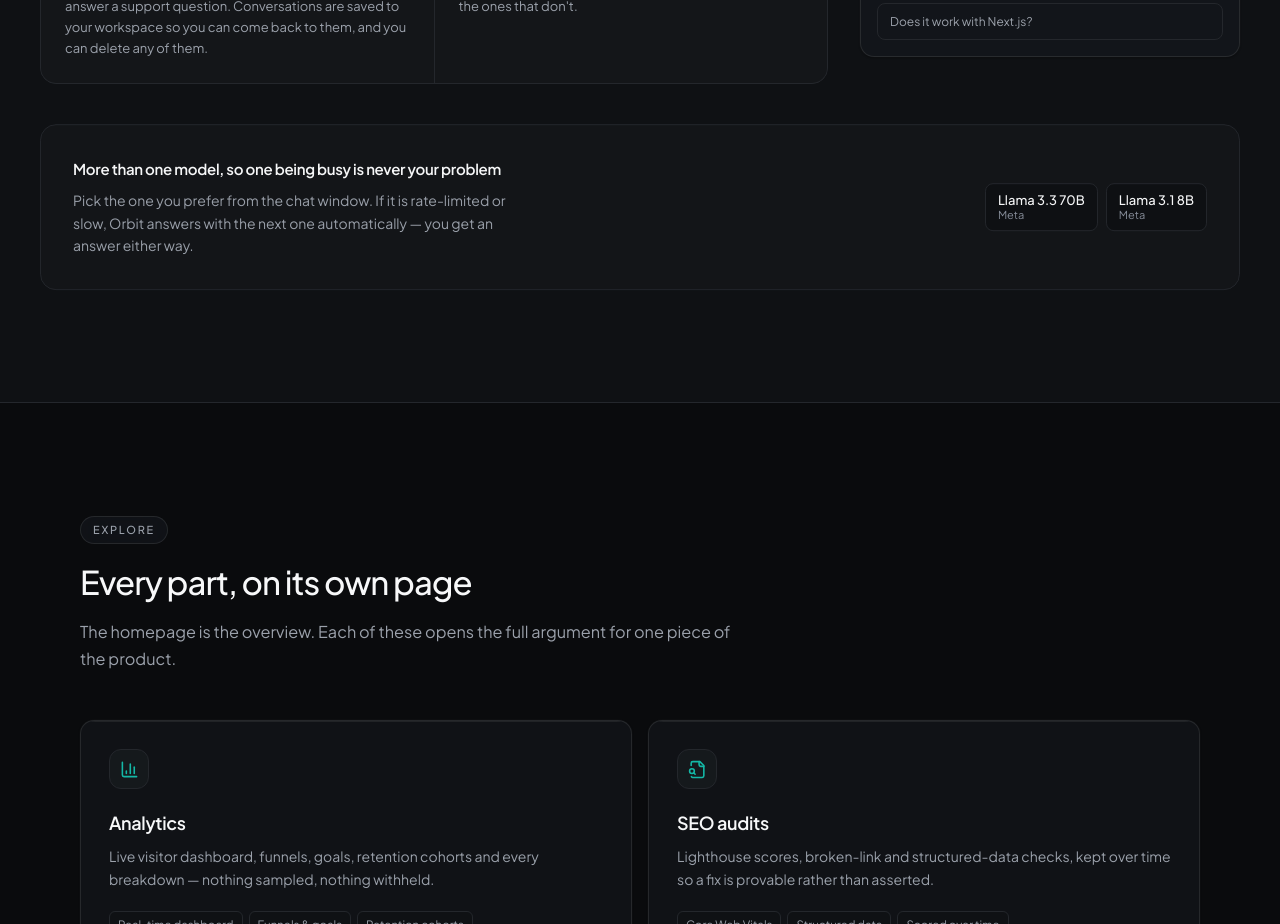
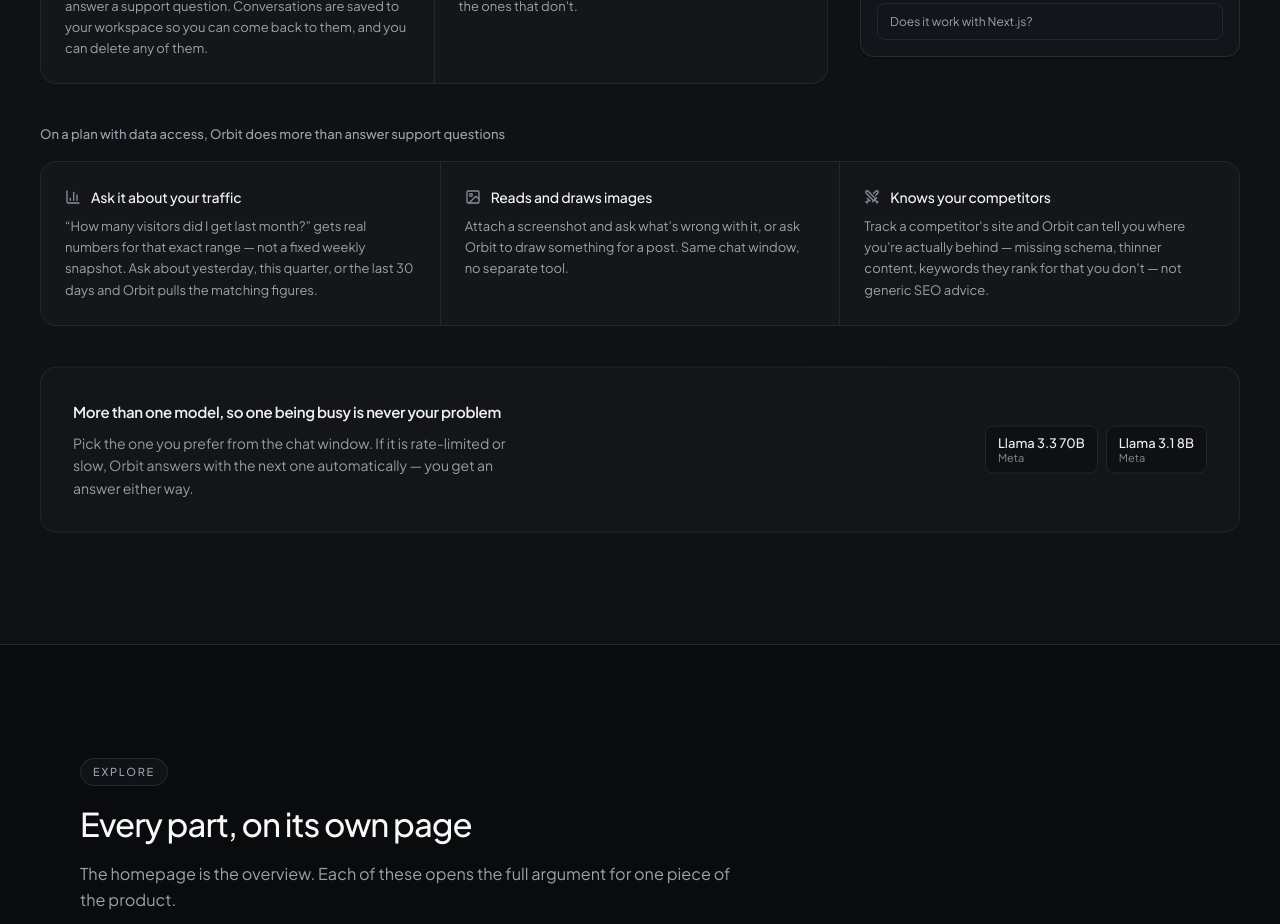
Before and after one commit to daorbit/quantalog-lp, a Next.js app: page / in a window 1280 px wide. Shown: the part 5880-6804 px from the top of the page. Built offline with nearby package versions, Linux system fonts and the light colour scheme; no server answers.

Commit message:
feat: enhance Orbit functionality with new data access features and analytics capabilities

```diff
--- a/src/app/page.tsx
+++ b/src/app/page.tsx
@@ -89,6 +89,9 @@ const jsonLd = graph(
       "Shareable SEO audit reports",
       "Scheduled email reports with spreadsheet attachments",
       "Orbit AI in-app support assistant",
+      "Orbit AI natural-language analytics questions",
+      "Orbit AI image generation and image reading",
+      "Orbit AI competitor analysis and SEO briefs",
       "Scheduled LinkedIn posts written with Orbit AI",
       "Form payments through Razorpay, Cashfree and PayU",
       "Form notification email through Brevo or your own SMTP server",
--- a/src/components/sections/orbit.tsx
+++ b/src/components/sections/orbit.tsx
@@ -1,5 +1,8 @@
 import Image from "next/image";
-import { BookOpen, Clock, MessageSquare, ShieldCheck } from "lucide-react";
+import {
+  BookOpen, Clock, MessageSquare, ShieldCheck,
+  BarChart3, ImageIcon, Swords,
+} from "lucide-react";
 import { SectionHeading } from "../ui";
 import { Reveal } from "../reveal";
 
@@ -23,6 +26,31 @@ const points = [
     icon: MessageSquare,
     title: "A person is still there",
     body: "Every plan keeps human support. Orbit handles the questions that have an answer already and hands over the ones that don't.",
+  },
+];
+
+/**
+ * What Orbit can do once a plan grants data access — a different contract
+ * from the four points above, which is why it is its own block rather than a
+ * fifth tile in that grid: those are true on every plan, unconditionally.
+ * These are opt-in and metered, and say so in their own copy rather than
+ * blurring into "it cannot read your data."
+ */
+const dataPoints = [
+  {
+    icon: BarChart3,
+    title: "Ask it about your traffic",
+    body: "“How many visitors did I get last month?” gets real numbers for that exact range — not a fixed weekly snapshot. Ask about yesterday, this quarter, or the last 30 days and Orbit pulls the matching figures.",
+  },
+  {
+    icon: ImageIcon,
+    title: "Reads and draws images",
+    body: "Attach a screenshot and ask what's wrong with it, or ask Orbit to draw something for a post. Same chat window, no separate tool.",
+  },
+  {
+    icon: Swords,
+    title: "Knows your competitors",
+    body: "Track a competitor's site and Orbit can tell you where you're actually behind — missing schema, thinner content, keywords they rank for that you don't — not generic SEO advice.",
   },
 ];
 
@@ -182,6 +210,33 @@ export function Orbit() {
           </Reveal>
         </div>
 
+        <div className="mt-10">
+          <h3 className="v-rise text-[13px] font-medium text-fg-muted">
+            On a plan with data access, Orbit does more than answer support questions
+          </h3>
+          <div className="mt-4 grid gap-px overflow-hidden rounded-2xl border border-border bg-border sm:grid-cols-3">
+            {dataPoints.map((p, i) => (
+              <div
+                key={p.title}
+                className={`v-rise v-d${(i % 3) + 1} group flex flex-col bg-surface p-5 transition-colors duration-200 hover:bg-surface-raised sm:p-6`}
+              >
+                <div className="flex items-center gap-2.5">
+                  <p.icon
+                    className="h-4 w-4 shrink-0 text-fg-faint transition-colors duration-200 group-hover:text-accent"
+                    aria-hidden="true"
+                  />
+                  <h3 className="text-[14px] font-medium tracking-[-0.01em]">
+                    {p.title}
+                  </h3>
+                </div>
+                <p className="mt-2 text-[13px] leading-relaxed text-fg-muted">
+                  {p.body}
+                </p>
+              </div>
+            ))}
+          </div>
+        </div>
+
         <div className="v-rise v-d2 mt-10 rounded-2xl border border-border bg-surface p-7 sm:p-8">
           <div className="flex flex-col gap-6 lg:flex-row lg:items-center lg:justify-between">
             <div className="max-w-md">
```
